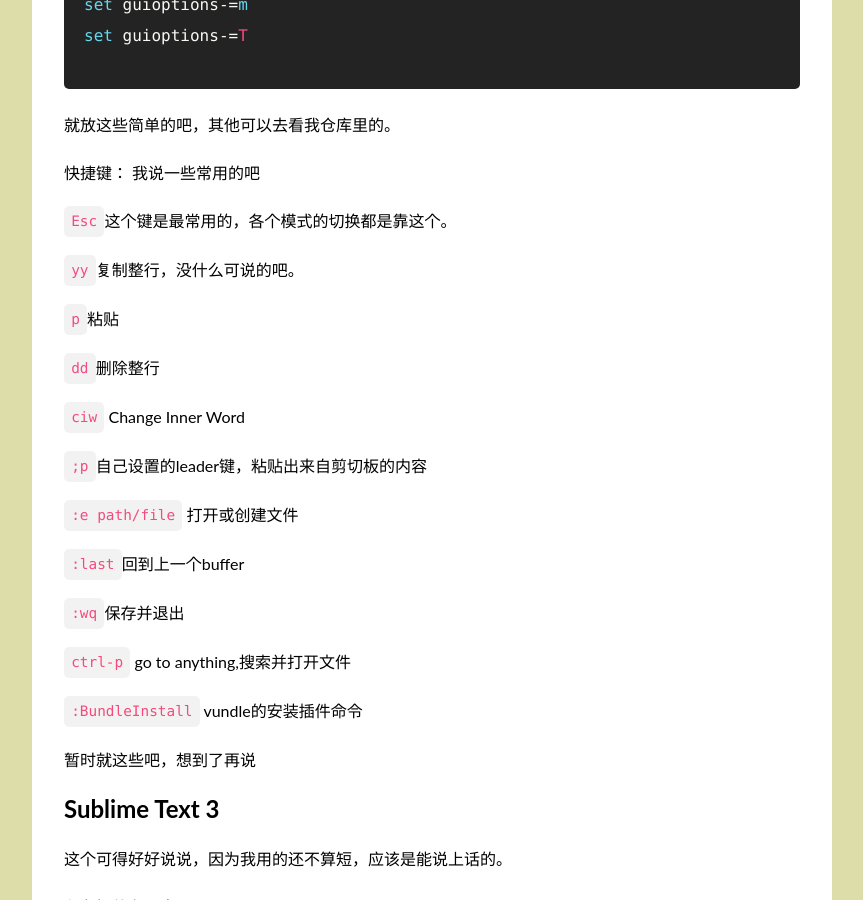
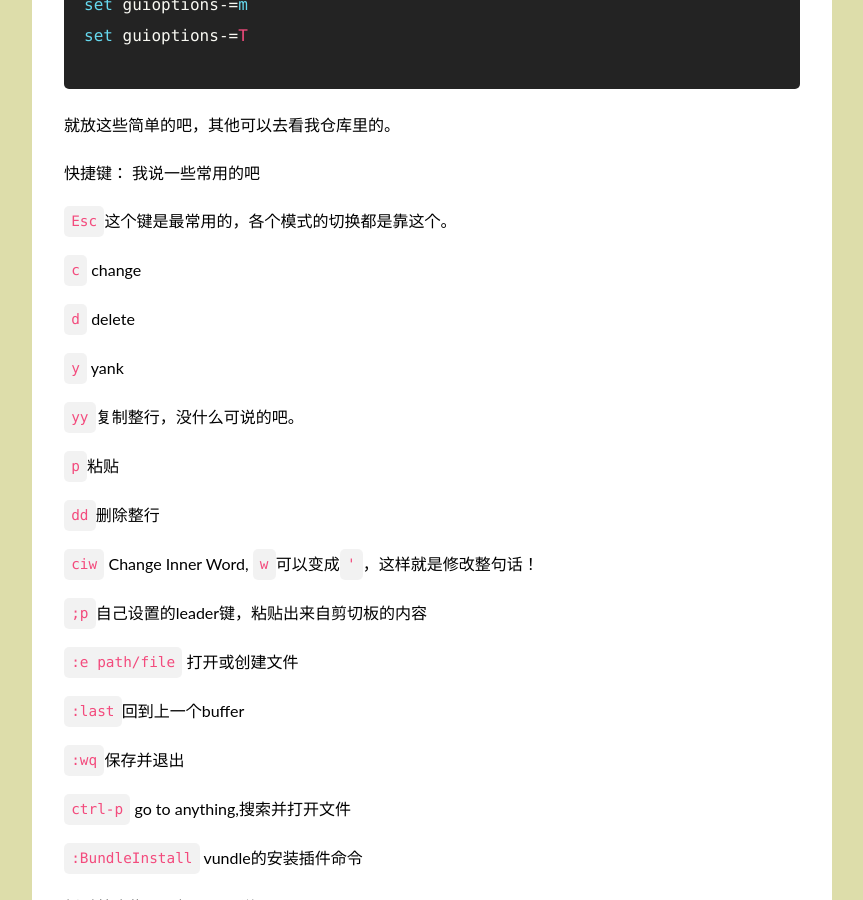
Before and after one commit to AnnatarHe/AnnatarHe.github.io, a Jekyll site: the page built from _posts/2015-07-21-Code-Editor--Vim-ST3.md, in a window 1280 px wide and 900 px high, scrolled down 2337 px. Shown: the whole window, without its empty margins (208-1071 px from the left). Built offline with Jekyll 4.4.1, drawn with Linux system fonts in a browser that asks for light colours; nearby versions of some CDN libraries; comment, search, counter and statistics services are not loaded.

Commit message:
added vim keybindings

```diff
--- a/_posts/2015-07-21-Code-Editor--Vim-ST3.md
+++ b/_posts/2015-07-21-Code-Editor--Vim-ST3.md
@@ -80,13 +80,19 @@ set guioptions-=T
 
 `Esc`这个键是最常用的，各个模式的切换都是靠这个。
 
+`c` change
+
+`d` delete
+
+`y` yank
+
 `yy`复制整行，没什么可说的吧。
 
 `p`粘贴
 
 `dd`删除整行
 
-`ciw` Change Inner Word
+`ciw` Change Inner Word, `w`可以变成`'`，这样就是修改整句话！
 
 `;p`自己设置的leader键，粘贴出来自剪切板的内容
 
```
